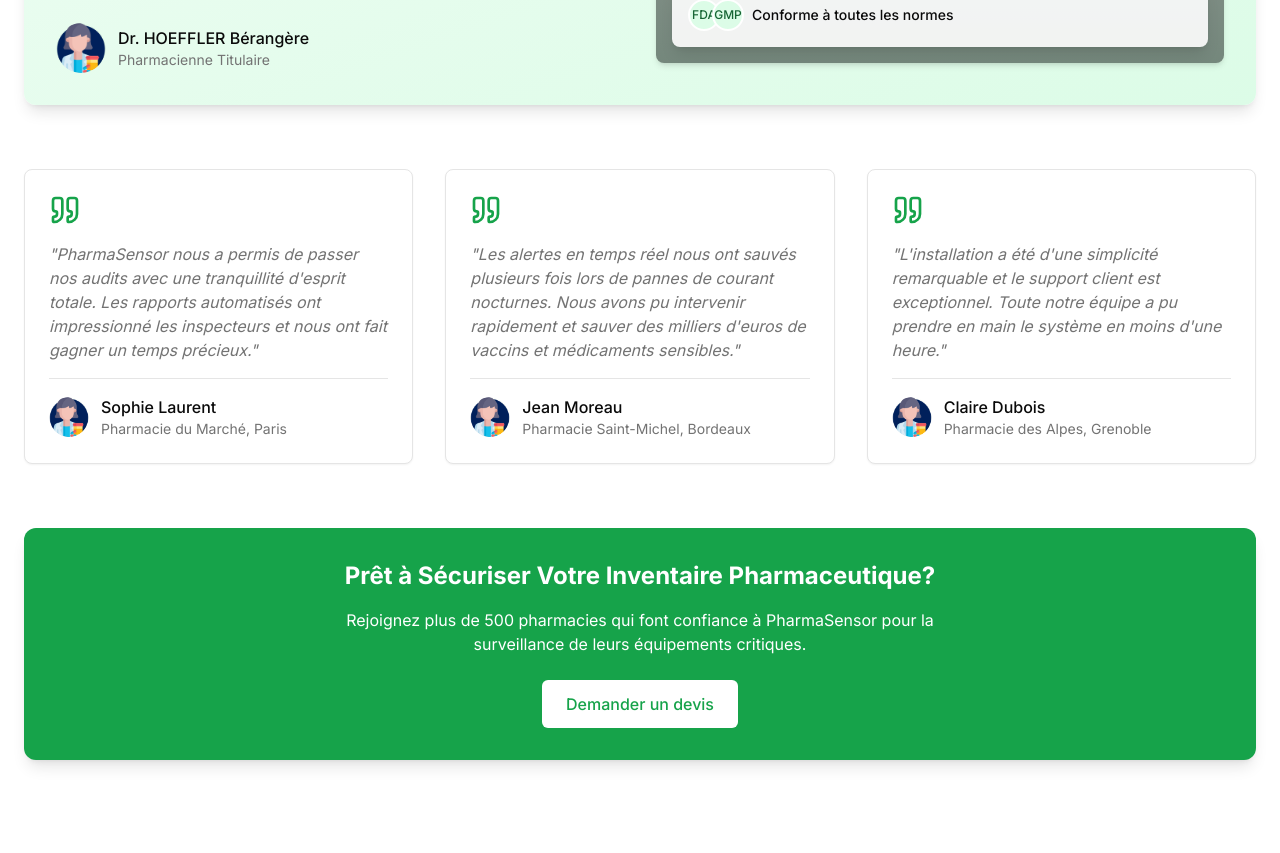
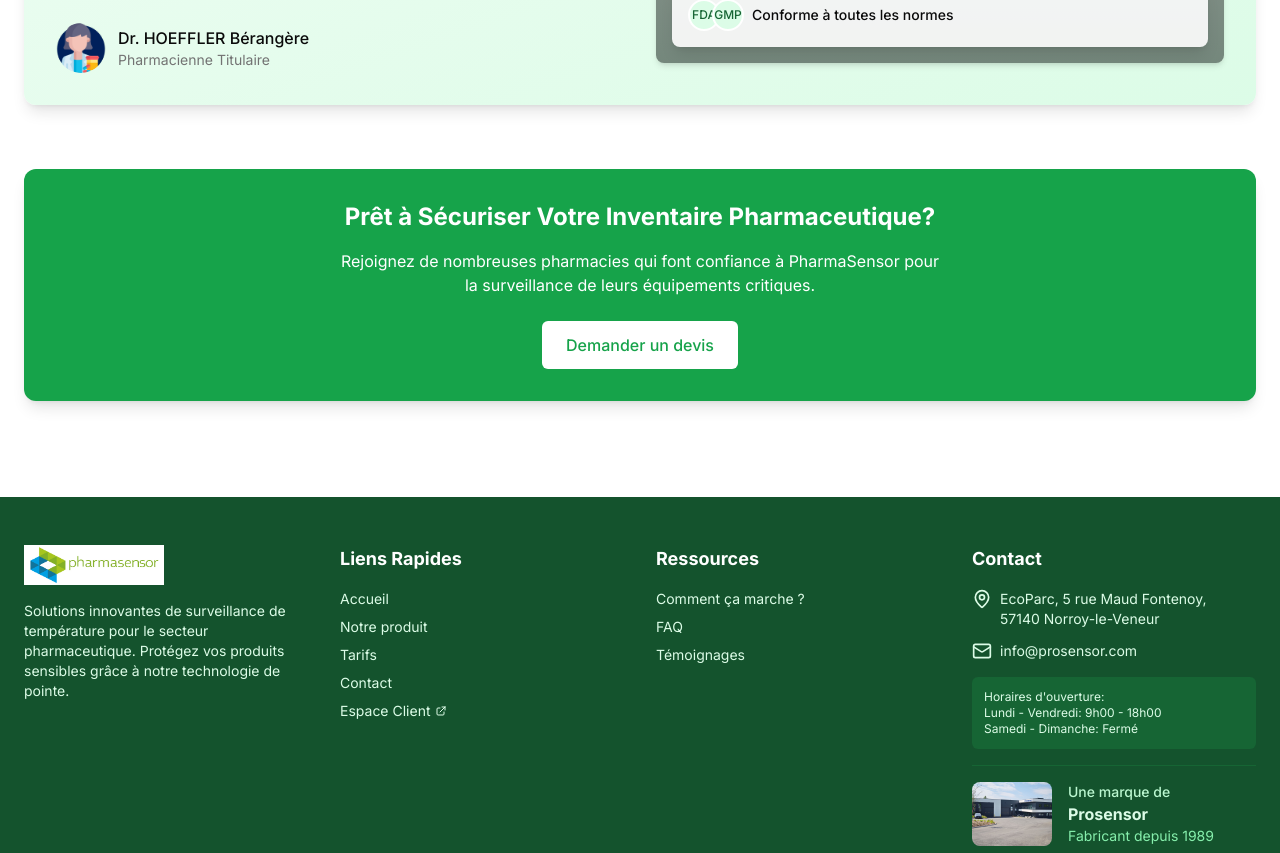
Before and after one commit to Prosensor/PharmaSensor, a Next.js app: page /avis in a window 1280 px wide. Shown: the part 629-1482 px from the top of the page. Built offline with nearby package versions, Linux system fonts and the light colour scheme; grey boxes are pictures that could not be loaded.

Commit message:
feat: Remove sections testimonials page

```diff
--- a/app/avis/page.tsx
+++ b/app/avis/page.tsx
@@ -115,36 +115,11 @@
           </div>
         </div>
 
-        {/* Témoignages */}
-        <div className="grid gap-8 md:grid-cols-2 lg:grid-cols-3">
-          {testimonials.map((t, idx) => (
-            <div key={idx} className="flex flex-col rounded-lg border bg-white p-6 shadow-sm transition-all hover:shadow-md">
-              <div className="mb-4 text-green-600">
-                <Quote size={32} />
-              </div>
-              <p className="mb-4 flex-grow italic text-muted-foreground">"{t.text}"</p>
-              <div className="mt-auto flex items-center pt-4 border-t">
-                <Image
-                  src={t.image}
-                  alt={t.name}
-                  width={40}
-                  height={40}
-                  className="rounded-full mr-3"
-                />
-                <div>
-                  <div className="font-medium">{t.name}</div>
-                  <div className="text-sm text-muted-foreground">{t.role}</div>
-                </div>
-              </div>
-            </div>
-          ))}
-        </div>
-
         {/* CTA */}
         <div className="mt-16 rounded-xl bg-green-600 p-8 text-center text-white shadow-lg">
           <h3 className="text-2xl font-bold mb-4">Prêt à Sécuriser Votre Inventaire Pharmaceutique?</h3>
           <p className="mx-auto mb-6 max-w-[600px]">
-            Rejoignez plus de 500 pharmacies qui font confiance à PharmaSensor pour la surveillance de leurs équipements critiques.
+          Rejoignez de nombreuses pharmacies qui font confiance à PharmaSensor pour la surveillance de leurs équipements critiques.
           </p>
           <div className="flex flex-col sm:flex-row justify-center gap-4">
             <Link href="/demande-devis" className="rounded-md bg-white px-6 py-3 font-medium text-green-600 hover:bg-green-50 focus:outline-none focus:ring-2 focus:ring-white focus:ring-offset-2 focus:ring-offset-green-600">
```
